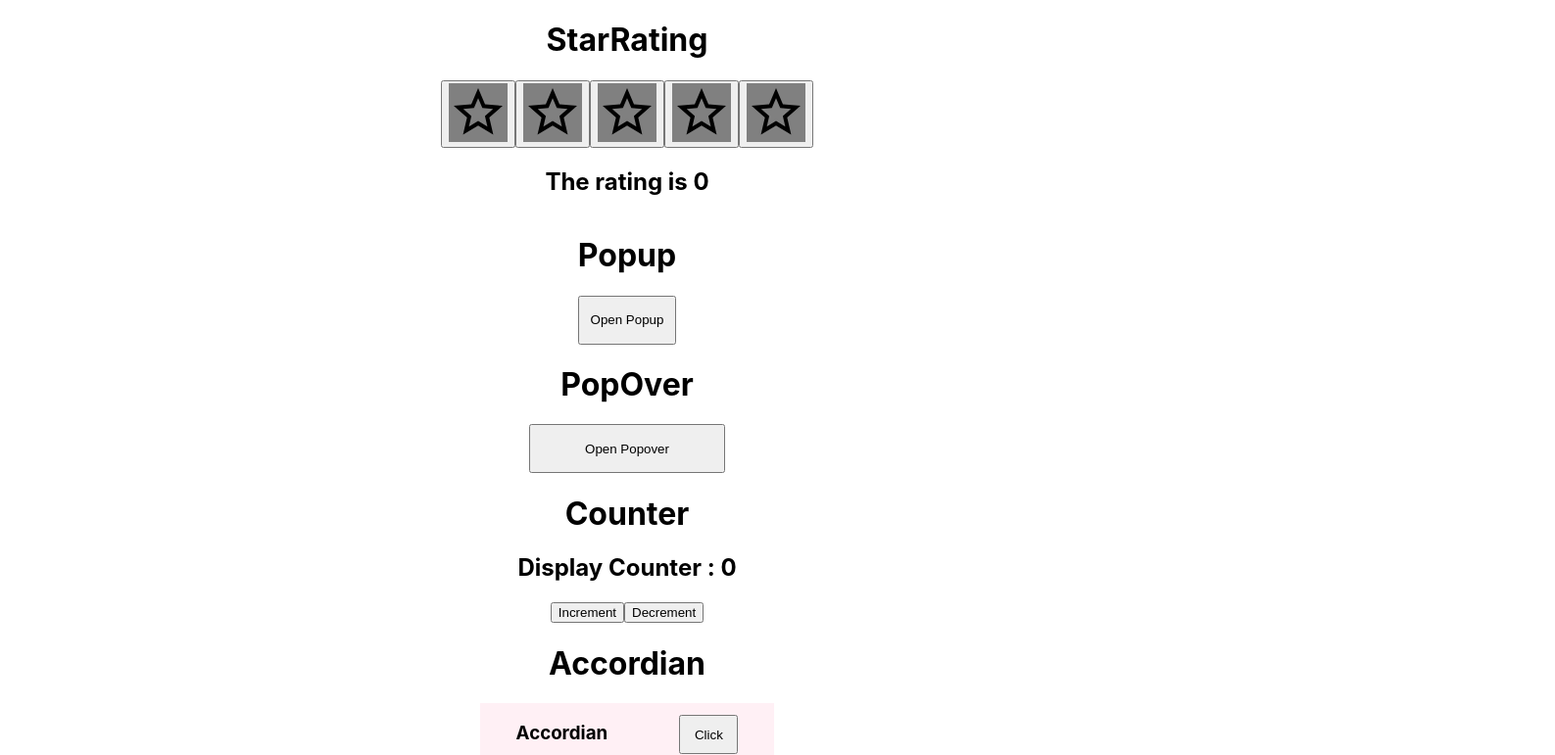
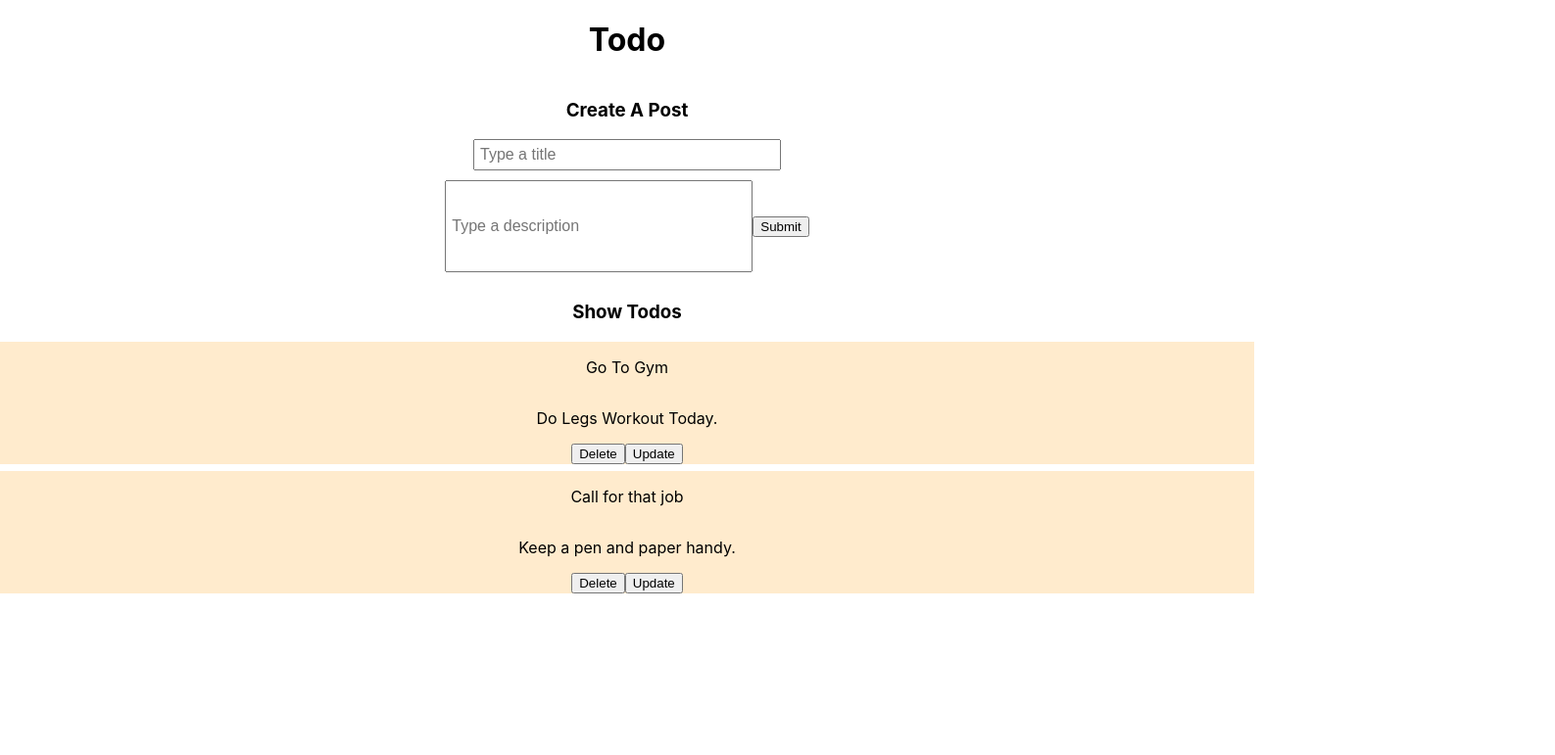
Before and after one commit to aparajit0511/ReactLLD, a React (Create React App) app: page / in a window 1280 px wide. Shown: the top 771 px of the page at 98% size, 1587 px wide, since content can reach past the window. Built offline with nearby package versions, Linux system fonts and the light colour scheme; no server answers.

Commit message:
Todo wihtout update

```diff
--- a/src/App.js
+++ b/src/App.js
@@ -14,19 +14,20 @@ import List from "./LLD/List";
 import AutocompleteSearch from "./LLD/AutocompleteSearch";
 import FileUpload from "./LLD/FileUpload";
 import LazyLoading from "./LLD/LazyLoading";
+import Todo from "./LLD/Todo";
 
 function App() {
   return (
     <div className="App">
-      <StarRating />
+      {/* <StarRating />
       <Popup />
       <PopOver />
       <Counter />
       <Accordian />
       <Email />
-      <Carousel />
+      <Carousel /> */}
       {/* <InfiniteScroll /> */}
-      <Link to="/navbar">
+      {/* <Link to="/navbar">
         <button style={{ width: "100px", height: "60px" }}>Navbar</button>
       </Link>
       <DatePicker />
@@ -34,7 +35,8 @@ function App() {
       <List />
       <AutocompleteSearch />
       <FileUpload />
-      <LazyLoading />
+      <LazyLoading /> */}
+      <Todo />
     </div>
   );
 }
--- /dev/null
+++ b/src/LLD/Todo.js
@@ -0,0 +1,122 @@
+import React, { useState } from "react";
+
+function Todo() {
+  // show posts
+  const [Todos, setTodos] = useState([
+    {
+      Title: "Go To Gym",
+      Description: "Do Legs Workout Today.",
+    },
+    {
+      Title: "Call for that job",
+      Description: "Keep a pen and paper handy.",
+    },
+  ]);
+
+  const [Title, setTitle] = useState("");
+  const [Description, setDesc] = useState("");
+
+  //   const Todos = [
+  //     {
+  //       Title: "Go To Gym",
+  //       Description: "Do Legs Workout Today.",
+  //     },
+  //     {
+  //       Title: "Call for that job",
+  //       Description: "Keep a pen and paper handy.",
+  //     },
+  //   ];
+
+  // add post
+
+  const onTitleHandler = (event) => {
+    // console.log(event.target.value);
+    setTitle(event.target.value);
+  };
+
+  const onDescHandler = (event) => {
+    // console.log(event.target.value);
+    setDesc(event.target.value);
+  };
+
+  const onSubmitHandler = (event) => {
+    event.preventDefault();
+    setTodos([...Todos, { Title, Description }]);
+    setTitle("");
+    setDesc("");
+  };
+
+  // delete post
+
+  const onDeleteHandler = (indexToDelete) => {
+    console.log("print");
+    setTodos((t) => t.filter((_, index) => index !== indexToDelete));
+  };
+  return (
+    <div>
+      <h1>Todo</h1>
+      <div
+        style={{
+          display: "flex",
+          flexDirection: "column",
+          justifyContent: "center",
+          alignItems: "center",
+        }}
+      >
+        <h3>Create A Post</h3>
+        <form onSubmit={onSubmitHandler}>
+          <input
+            type="text"
+            placeholder="Type a title"
+            onChange={onTitleHandler}
+            value={Title}
+          ></input>
+          <input
+            type="text"
+            placeholder="Type a description"
+            style={{ height: "80px" }}
+            onChange={onDescHandler}
+            value={Description}
+          ></input>
+          <button type="submit">Submit</button>
+        </form>
+      </div>
+      <div>
+        <h3>Show Todos</h3>
+        {Todos.map((result, index) => {
+          return (
+            <div
+              key={index}
+              style={{
+                display: "flex",
+                flexDirection: "column",
+                justifyContent: "center",
+                alignItems: "center",
+                width: "100%",
+                height: "auto",
+                backgroundColor: "blanchedalmond",
+                marginBottom: "7px",
+              }}
+            >
+              <p>{result.Title}</p>
+              <p>{result.Description}</p>
+              <div
+                style={{
+                  display: "flex",
+                  flexDirection: "row",
+                  justifyContent: "space-around",
+                  alignItems: "center",
+                }}
+              >
+                <button onClick={() => onDeleteHandler(index)}>Delete</button>
+                <button>Update</button>
+              </div>
+            </div>
+          );
+        })}
+      </div>
+    </div>
+  );
+}
+
+export default Todo;
```
